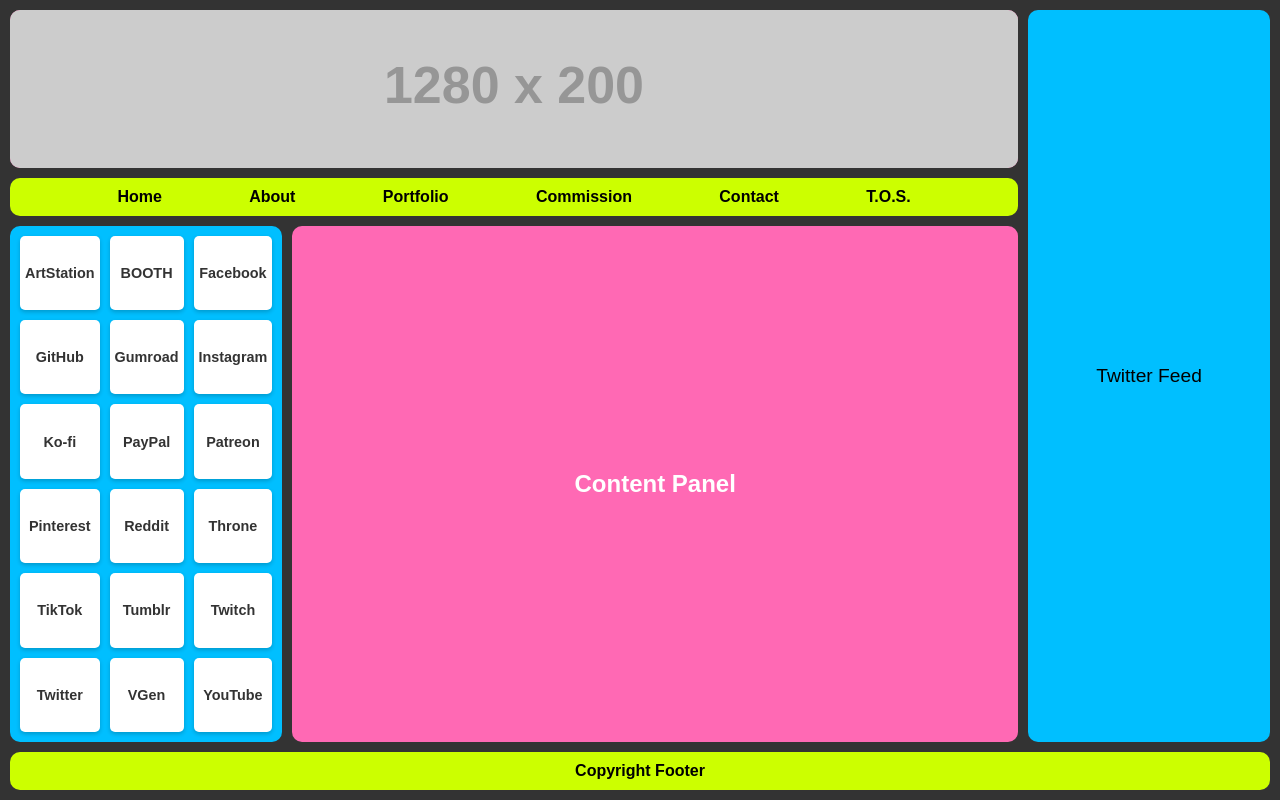
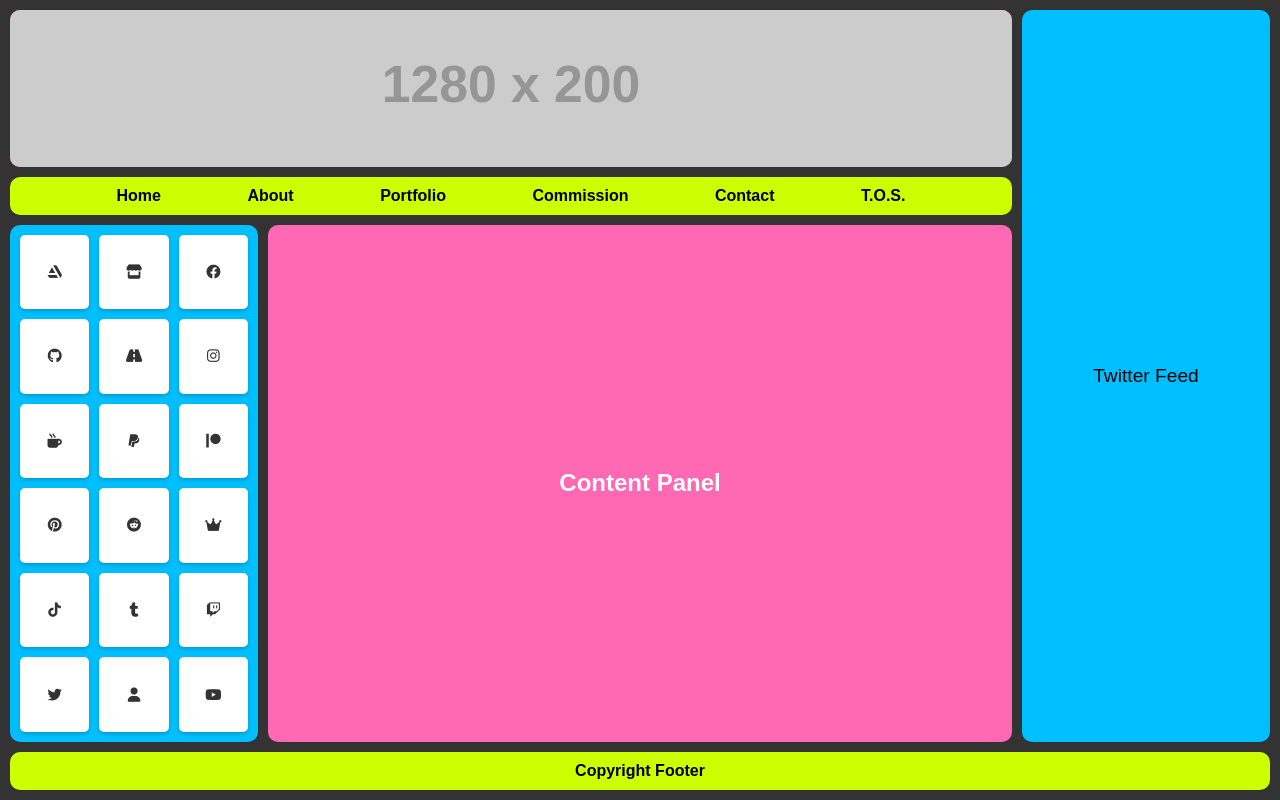
Before and after one commit to Zaccea/midterm, a plain HTML site: page index.html in a window 1280 px wide. Drawn offline with Linux system fonts and the light colour scheme; placeholder pictures from the web are drawn by us.

Commit message:
Added Font Awesome icons

```diff
--- a/index.html
+++ b/index.html
@@ -4,6 +4,8 @@
     <meta charset="UTF-8">
     <meta name="viewport" content="width=device-width, initial-scale=1.0">
     <title>3D Artist Portfolio</title>
+    <!-- Font Awesome CDN -->
+    <link href="https://cdnjs.cloudflare.com/ajax/libs/font-awesome/6.0.0/css/all.min.css" rel="stylesheet">
     <link rel="stylesheet" href="CSS/style.css">
 </head>
 <body>
@@ -26,24 +28,24 @@
         <!-- Social Media Panel -->
         <div class="social-panel">
             <div class="icon-grid">
-                <div class="icon">ArtStation</div>
-                <div class="icon">BOOTH</div>
-                <div class="icon">Facebook</div>
-                <div class="icon">GitHub</div>
-                <div class="icon">Gumroad</div>
-                <div class="icon">Instagram</div>
-                <div class="icon">Ko-fi</div>
-                <div class="icon">PayPal</div>
-                <div class="icon">Patreon</div>
-                <div class="icon">Pinterest</div>
-                <div class="icon">Reddit</div>
-                <div class="icon">Throne</div>
-                <div class="icon">TikTok</div>
-                <div class="icon">Tumblr</div>
-                <div class="icon">Twitch</div>
-                <div class="icon">Twitter</div>
-                <div class="icon">VGen</div>
-                <div class="icon">YouTube</div>
+                <div class="icon"><i class="fab fa-artstation" aria-hidden="true"></i><span class="sr-only">ArtStation</span></div>
+                <div class="icon"><i class="fas fa-store" aria-hidden="true"></i><span class="sr-only">BOOTH</span></div>
+                <div class="icon"><i class="fab fa-facebook" aria-hidden="true"></i><span class="sr-only">Facebook</span></div>
+                <div class="icon"><i class="fab fa-github" aria-hidden="true"></i><span class="sr-only">GitHub</span></div>
+                <div class="icon"><i class="fas fa-road" aria-hidden="true"></i><span class="sr-only">Gumroad</span></div>
+                <div class="icon"><i class="fab fa-instagram" aria-hidden="true"></i><span class="sr-only">Instagram</span></div>
+                <div class="icon"><i class="fas fa-mug-hot" aria-hidden="true"></i><span class="sr-only">Ko-fi</span></div>
+                <div class="icon"><i class="fab fa-paypal" aria-hidden="true"></i><span class="sr-only">PayPal</span></div>
+                <div class="icon"><i class="fab fa-patreon" aria-hidden="true"></i><span class="sr-only">Patreon</span></div>
+                <div class="icon"><i class="fab fa-pinterest" aria-hidden="true"></i><span class="sr-only">Pinterest</span></div>
+                <div class="icon"><i class="fab fa-reddit" aria-hidden="true"></i><span class="sr-only">Reddit</span></div>
+                <div class="icon"><i class="fas fa-crown" aria-hidden="true"></i><span class="sr-only">Throne</span></div>
+                <div class="icon"><i class="fab fa-tiktok" aria-hidden="true"></i><span class="sr-only">TikTok</span></div>
+                <div class="icon"><i class="fab fa-tumblr" aria-hidden="true"></i><span class="sr-only">Tumblr</span></div>
+                <div class="icon"><i class="fab fa-twitch" aria-hidden="true"></i><span class="sr-only">Twitch</span></div>
+                <div class="icon"><i class="fab fa-twitter" aria-hidden="true"></i><span class="sr-only">Twitter</span></div>
+                <div class="icon"><i class="fas fa-user" aria-hidden="true"></i><span class="sr-only">VGen</span></div>
+                <div class="icon"><i class="fab fa-youtube" aria-hidden="true"></i><span class="sr-only">YouTube</span></div>
             </div>
         </div>
 
```
